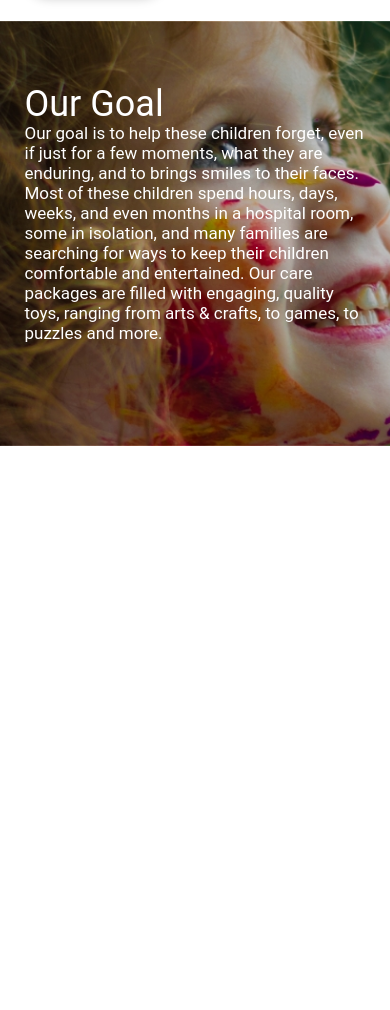
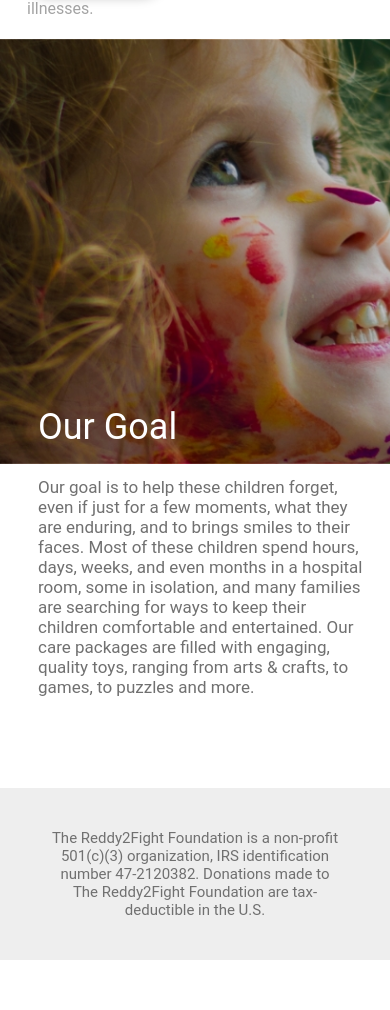
Before and after one commit to Jacoby-Broadnax/Reddy2FightFoundation, a plain HTML site: page index.html in a window 390 px wide. Shown: the part 820-1830 px from the top of the page. Before the commit the page ends 844 px from the top, so only its background shows below. Drawn offline with nearby package versions, Linux system fonts and the light colour scheme.

Commit message:
Add files via upload

```diff
--- a/index.html
+++ b/index.html
@@ -30,7 +30,7 @@ life-threatening illnesses.">
 
         <nav class="nav vivify fadeIn duration-200">
             <ul>
-                <li class="nav-item"><a href="#"><button autofocus>Home</button></a></li>
+                <li class="nav-item"><a href="#"><button style="color:#095AA5 " autofocus>Home</button></a></li>
                 <li class="nav-item"><a href="#"><button>Ways To Help</button></a></li>
                 <li class="nav-item"><a href="#"><button>Inspiration</button></a></li>
                 <li class="nav-item"><a href="#"><button>Our Team</button></a></li>
@@ -124,6 +124,10 @@ life-threatening illnesses.">
         </div>
     </div>
 
+    <footer>
+        <h3>The Reddy2Fight Foundation is a non-profit 501(c)(3) organization, IRS identification number 47-2120382. Donations made to The Reddy2Fight Foundation are tax-deductible in the U.S.</h3>
+    </footer>
+
     <script>
         $("#slideshow > div:gt(0)").hide();
 
--- a/main.css
+++ b/main.css
@@ -211,7 +211,7 @@ header {
 
 .info-section {
     height: 412px;
-    ;
+
 
 }
 
@@ -276,7 +276,7 @@ header {
     height: 425px;
     background-repeat: no-repeat;
     background-size: cover;
-    margin-bottom: 300px;
+    margin-bottom: 217px;
     margin-top: 10px;
     position: absolute;
     width: 100%;
@@ -316,8 +316,31 @@ header {
 
 
 
+/*-----------------------Footer---------------------------*/
 
+footer {
+    background-color: #EEEEEE;
 
+    width: 100%;
+    margin-top: 554px;
+    position: relative;
+    padding-bottom: 0px;
+
+}
+
+footer > h3 {
+    text-align: center;
+    color: #707070;
+    font-family: roboto, sans-serif;
+    font-weight: normal;
+    font-size: 15px;
+    padding-right: 50px;
+    padding-top: 41px;
+    padding-left: 50px;
+    padding-bottom: 41px;
+    margin: 0px;
+
+}
 
 
 
@@ -337,6 +360,11 @@ header {
         padding-bottom: 7px;
         border-radius: 36px;
         box-shadow: 0px 0px 11px -1px rgba(0, 0, 0, 0.22);
+        z-index: 50;
+    }
+
+    footer {
+        margin-bottom: 50px;
     }
 }
 
@@ -363,7 +391,7 @@ header {
     }
 
     .donate-btn {
-        position: fixed;
+        position: absolute;
         width: 100%;
         left: 0px;
         border-radius: 0px;
@@ -473,14 +501,14 @@ header {
         margin-top: 265px;
         background-position: -144px;
         background-color: #00539C;
-
+        margin-bottom: 0px;
     }
 
     .goal-text {
         width: 498px;
     }
 
-    .goal-text > h3 {
+    .goal-text > h3s {
         font-size: 45px;
     }
 
@@ -488,12 +516,21 @@ header {
         width: 500px;
         font-size: 20px;
     }
+
+    footer {
+        margin-top: 766px;
+    }
 }
 
 
 @media screen and (max-width:1000px) {
     #slideshow > div > img {
         height: 423px;
+    }
+
+    footer {
+        margin-top: 605px;
+        margin-bottom: 52px;
     }
 
     .slide-text > h2 {
@@ -527,26 +564,32 @@ header {
         width: 100%;
     }
 
-
+    footer {
+        margin-top: 823px;
+        margin-bottom: 50px;
+    }
 
     .goal-section {
-        margin-top: 56px;
+        margin-top: 74px;
         background-position: -275px;
-        ;
+
     }
 
     .goal-text {
-        width: 341px;
-        margin-top: 62px;
+        width: 314px;
+        margin-top: 367px;
+
     }
 
     .goal-text > p {
-        width: 340px;
+        width: 329px;
         font-size: 17px;
+        color: #707070;
     }
 
     .goal-text > h3 {
         font-size: 36px;
+        margin-bottom: 29px;
     }
 
     .slide-text {
@@ -583,6 +626,10 @@ header {
         margin-top: 0px;
     }
 
+    .exc {
+        margin-top: -2px;
+    }
+
     .section > h3 {
         font-size: 17px;
         margin-top: 20px;
```
